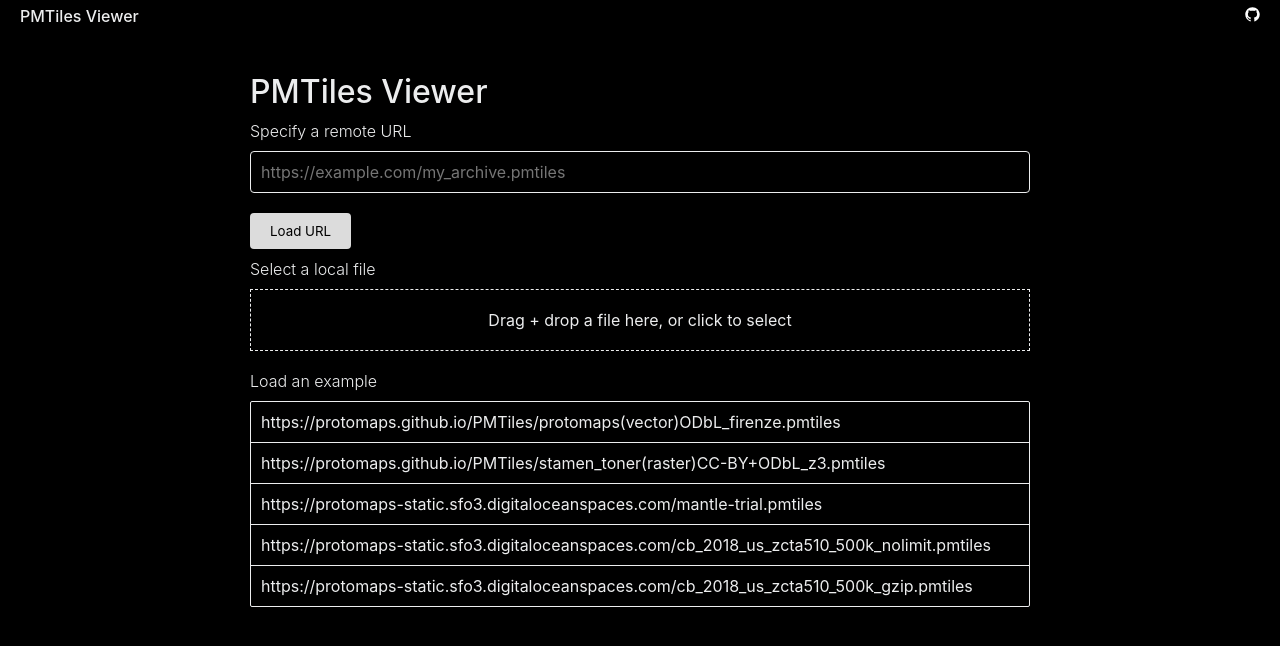
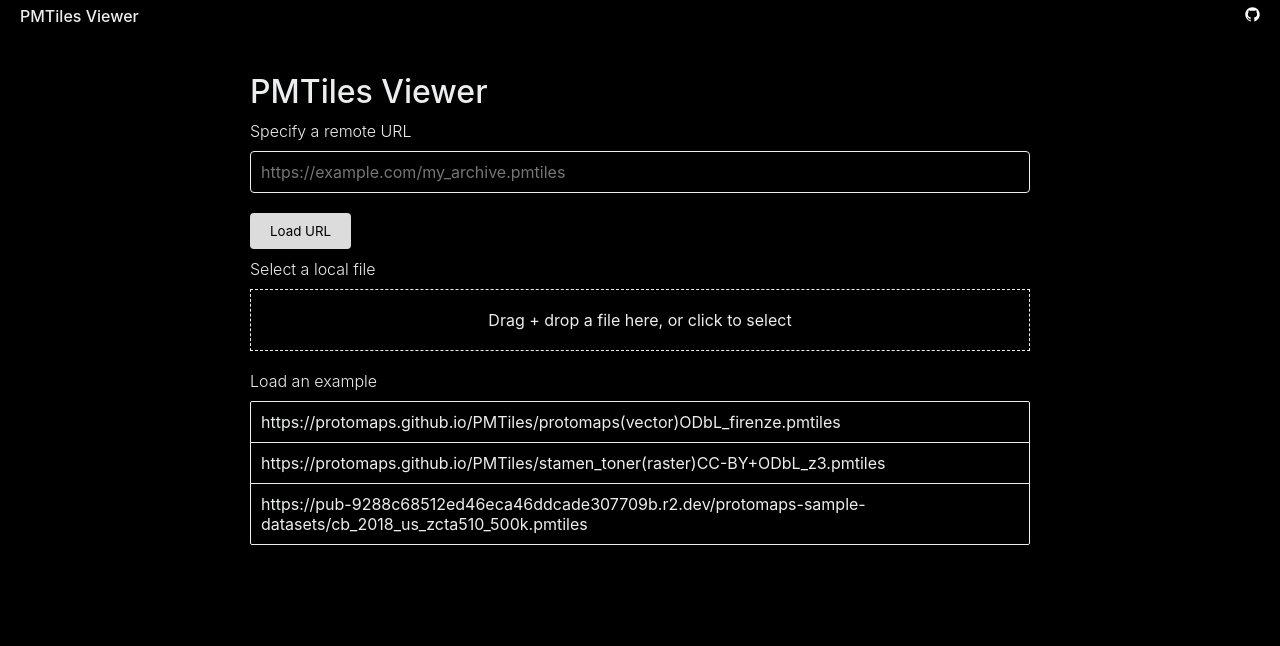
Before and after one commit to protomaps/PMTiles, a React (Vite) app in the folder app/: page / in a window 1280 px wide. Shown: the top 646 px of the page. Built offline with nearby package versions, Linux system fonts and the light colour scheme; a web font is replaced by a local one.

Commit message:
viewer: update zcta sample dataset

```diff
--- a/app/src/Start.tsx
+++ b/app/src/Start.tsx
@@ -100,9 +100,7 @@
 const EXAMPLE_FILES = [
   "https://protomaps.github.io/PMTiles/protomaps(vector)ODbL_firenze.pmtiles",
   "https://protomaps.github.io/PMTiles/stamen_toner(raster)CC-BY+ODbL_z3.pmtiles",
-  "https://protomaps-static.sfo3.digitaloceanspaces.com/mantle-trial.pmtiles",
-  "https://protomaps-static.sfo3.digitaloceanspaces.com/cb_2018_us_zcta510_500k_nolimit.pmtiles",
-  "https://protomaps-static.sfo3.digitaloceanspaces.com/cb_2018_us_zcta510_500k_gzip.pmtiles"
+  "https://pub-9288c68512ed46eca46ddcade307709b.r2.dev/protomaps-sample-datasets/cb_2018_us_zcta510_500k.pmtiles"
 ];
 
 function Start(props: {
```
